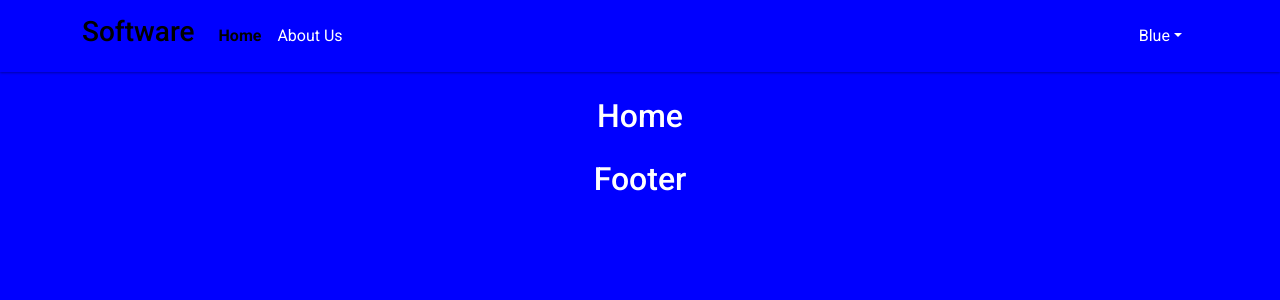
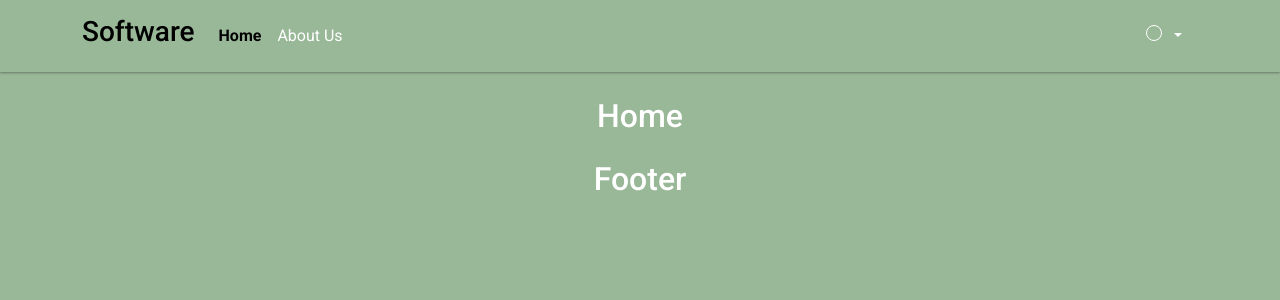
Before and after one commit to jayprakashcs12/tech.software, a React (Create React App) app: page / in a window 1280 px wide. Shown: the top 300 px of the page. Built offline with nearby package versions, Linux system fonts and the light colour scheme.

Commit message:
updated code

```diff
--- a/src/App.js
+++ b/src/App.js
@@ -1,22 +1,22 @@
 import React, { useState } from 'react';
-import { RoutesComponents } from './assets/data/data';
 import { Route, Routes } from 'react-router-dom';
 import Header from './components/common/Header';
 import Footer from './components/common/Footer';
+import { RoutesComponents } from './assets/data/data';
 
 const App = () => {
 
-  let [color, setColor] = useState('white');
+  const [selectColor, setSelectColor] = useState('#99B898');
 
   return (
-    <div style={{ backgroundColor: color, minHeight: '100vh' }}>
-      <Header color={color} setColor={setColor} />
+    <div style={{ backgroundColor: selectColor, minHeight: '100vh' }}>
+      <Header selectColor={selectColor} setSelectColor={setSelectColor} />
       <Routes>
         {RoutesComponents.map((route, index) => (
           <Route key={index} path={route.path} element={route.element} />
         ))}
       </Routes>
-      <Footer color={color} setColor={setColor} />
+      <Footer selectColor={selectColor} setSelectColor={setSelectColor} />
     </div>
   );
 };
--- a/src/assets/css/header.css
+++ b/src/assets/css/header.css
@@ -1,7 +1,3 @@
-.dropdown-menu {
-    --bs-dropdown-min-width: 5rem !important;
-}
-
 .pro-navbar {
     box-shadow: rgba(0, 0, 0, 0.12) 0px 1px 3px, rgba(0, 0, 0, 0.24) 0px 1px 2px;
 }
@@ -13,3 +9,20 @@
 .navbar-nav .nav-link.active, .nav-link:focus, .nav-link:hover {
     font-weight: 600;
 }
+
+.circle-dropDown {
+    display: inline-block;
+    width: 16px;
+    height: 16px;
+    border-radius: 50%;
+    margin-right: 8px;
+}
+
+.title-dropDown {
+    border: 1px solid #fff;
+}
+
+.dropdown-menu {
+    --bs-dropdown-min-width: 3rem !important;
+    margin: 0 5px !important;
+}
--- a/src/assets/data/data.js
+++ b/src/assets/data/data.js
@@ -5,9 +5,11 @@ import { BsWhatsapp } from "react-icons/bs";
 import { FiPhone } from "react-icons/fi";
 
 export let colorsName = [
-    { value: 'Red', name: 'Red' }, { value: 'Blue', name: 'Blue' }, { value: 'Green', name: 'Green' }, { value: 'Orange', name: 'Orange' },
-    { value: 'Purple', name: 'Purple' }, { value: 'Cyan', name: 'Cyan' }, { value: 'Magenta', name: 'Magenta' }, { value: 'Pink', name: 'Pink' },
-    { value: 'Teal', name: 'Teal' }
+    { hex: '#99B898', name: 'Greenish' },
+    { hex: '#FECEA8', name: 'Peach' },
+    { hex: '#FF847C', name: 'Coral' },
+    { hex: '#E84A5F', name: 'Pink' },
+    { hex: '#2A363B', name: 'Dark Grey' }
 ];
 
 export let Contacts = {
@@ -26,5 +28,5 @@ export let NavRoutes = [
 ];
 
 export let RoutesComponents = [
-    { path: '/', element: <Home /> }, { path: '/about-us', element: <About /> },
+    { path: '/', element: <Home /> }, { path: '/about-us', element: <About /> }
 ];
--- a/src/components/common/Header.js
+++ b/src/components/common/Header.js
@@ -1,25 +1,18 @@
-import React, { useEffect, useState } from 'react';
+import React, { useState } from 'react';
 import { Container, Nav, Navbar, NavDropdown } from 'react-bootstrap';
-import { NavRoutes, colorsName } from '../../assets/data/data';
 import { NavLink } from 'react-router-dom';
+import { colorsName, NavRoutes } from '../../assets/data/data';
 
-function Header({ setColor }) {
+const Header = ({ selectColor, setSelectColor }) => {
+  const [expand, setExpand] = useState(false);
 
-    let [expand, setExpand] = useState(false),
-    [selectedColor, setSelectedColor] = useState('Blue'),
-    handleColorChange = (value) => {
-        setSelectedColor(value);
-        setExpand(false);
-        setColor(value);
+  const handleChange = (hex) => {
+    setSelectColor(hex);
   };
-
-    useEffect(() => {
-        setColor(selectedColor);
-    }, []);
 
   return (
     <Navbar expanded={expand} expand="lg" collapseOnSelect sticky="top" className="pro-navbar main-navbar">
-            <Container className="nav-content" onClick={e => e.stopPropagation()}>
+      <Container>
         <Navbar.Brand>
           <h3>Software</h3>
         </Navbar.Brand>
@@ -33,10 +26,10 @@ function Header({ setColor }) {
             ))}
           </Nav>
           <Nav>
-                        <NavDropdown title={selectedColor} id="collasible-nav-dropdown" className={`nav-link bg-${selectedColor}`}>
-                            {colorsName.map((color) => (
-                                <NavDropdown.Item key={color.value} onClick={() => handleColorChange(color.value)}>
-                                    {color.name}
+            <NavDropdown title={<div className="circle-dropDown title-dropDown" style={{ backgroundColor: selectColor }}></div>} id="collasible-nav-dropdown" className="nav-link">
+              {colorsName.map((color, index) => (
+                <NavDropdown.Item key={index} onClick={() => handleChange(color.hex)}>
+                  <div className="circle-dropDown" style={{ backgroundColor: color.hex }}></div>
                 </NavDropdown.Item>
               ))}
             </NavDropdown>
@@ -45,6 +38,6 @@ function Header({ setColor }) {
       </Container>
     </Navbar>
   );
-}
+};
 
 export default Header;
```
Lines whose indentation alone changed are shown as unchanged.
